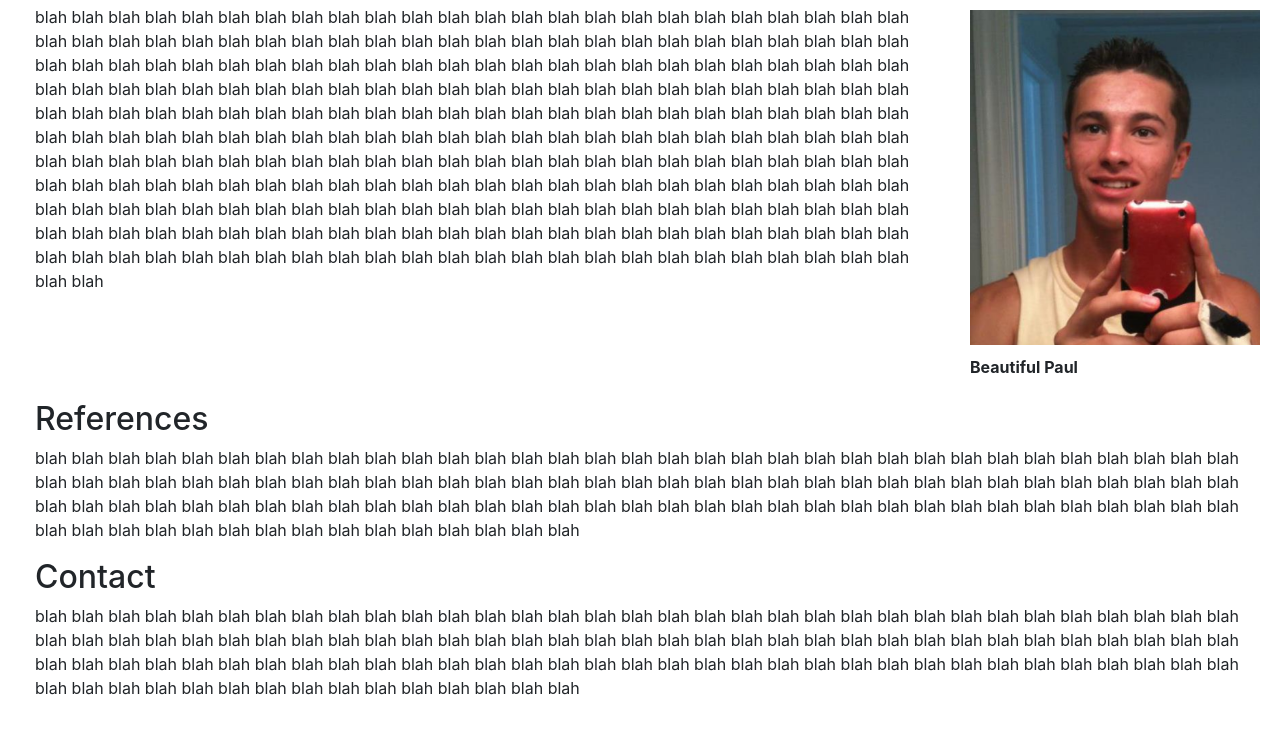
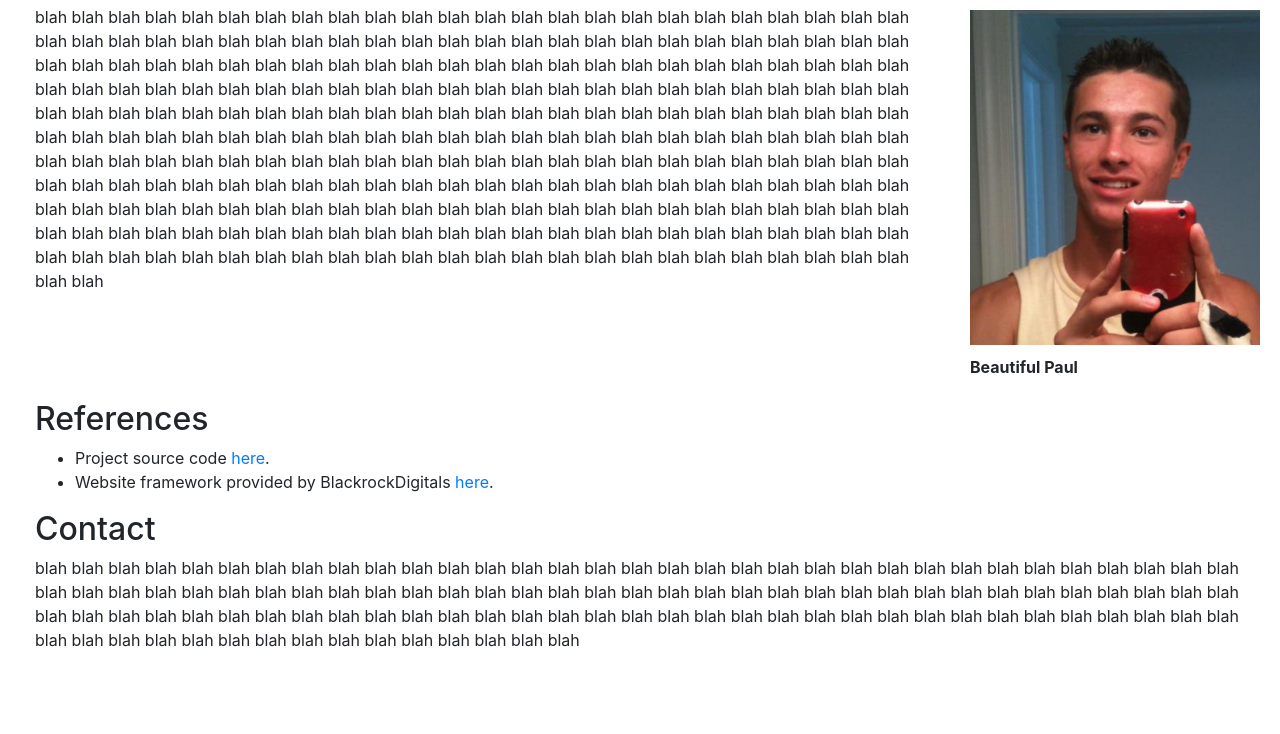
Before and after one commit to ac209-project/ac209-project, a website: page docs/index.html in a window 1280 px wide. Shown: the part 2009-2743 px from the top of the page. After the commit the page ends 2697 px from the top, so only its background shows below. Drawn offline with Linux system fonts and the light colour scheme.

Commit message:
reference links

```diff
--- a/docs/index.html
+++ b/docs/index.html
@@ -232,13 +232,14 @@
             </div>
             <div class="row">
                 <div class="col col-md-12">
-                    <p>
-                        blah blah blah blah blah blah blah blah blah blah blah blah blah blah blah blah blah blah blah
-                        blah blah blah blah blah blah blah blah blah blah blah blah blah blah blah blah blah blah blah
-                        blah blah blah blah blah blah blah blah blah blah blah blah blah blah blah blah blah blah blah
-                        blah blah blah blah blah blah blah blah blah blah blah blah blah blah blah blah blah blah blah
-                        blah blah blah blah blah blah blah blah blah blah blah blah blah blah blah blah blah blah blah
-                        blah blah blah blah blah blah blah blah blah blah blah blah blah blah blah blah blah blah blah
+                    <ul>
+                        <li>Project source code <a
+                                href="https://github.com/ac209-project/ac209-project">here</a>.
+                        </li>
+                        <li>Website framework provided by BlackrockDigitals <a
+                                href="https://github.com/BlackrockDigital/startbootstrap-simple-sidebar">here</a>.
+                        </li>
+                    </ul>
 
 
                     </p>
```
Also changed, not shown: docs/README.md (deleted).
